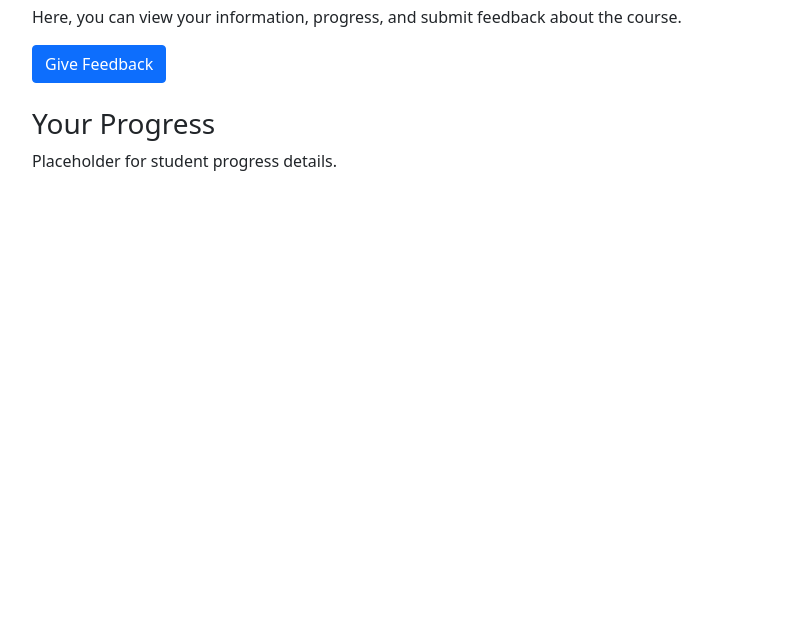
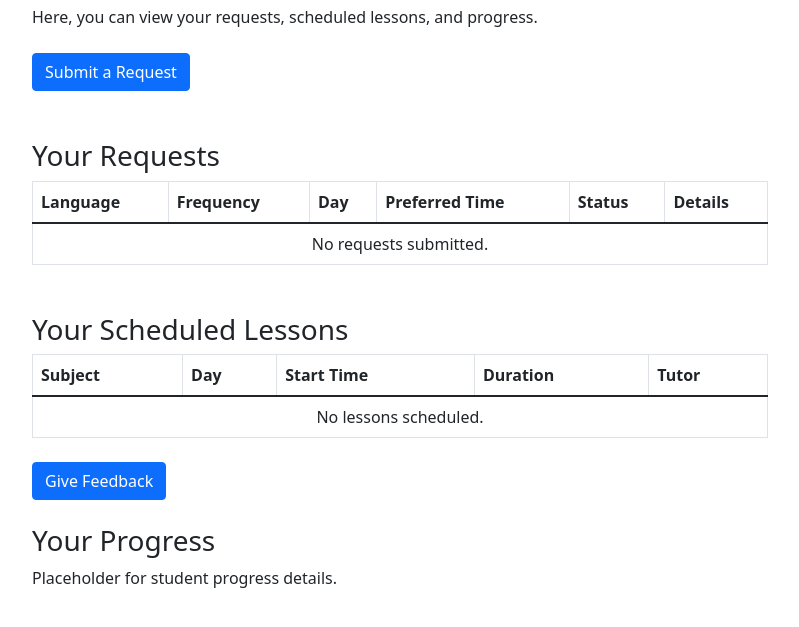
Before and after one commit to sarutafeel/Team_Lynx, a Django app: template tutorials/templates/student_dashboard.html in a window 1280 px wide. Shown: the part 155-782 px from the top of the page, without its empty margins (240-1039 px from the left). Run offline with Django 3.2, Linux system fonts and the light colour scheme; the template is opened without the code that fills it, so the values that code supplies are empty; some libraries are stand-ins or nearby versions.

Commit message:
add tutor and students request dashboard

```diff
--- a/code_tutors/urls.py
+++ b/code_tutors/urls.py
@@ -20,7 +20,7 @@ from django.contrib import admin
 from django.urls import path
 from tutorials import views
 from django.views.generic import TemplateView
-from tutorials.views import student_dashboard, tutor_dashboard, admin_dashboard, FeedbackView
+from tutorials.views import student_dashboard, tutor_dashboard, admin_dashboard, FeedbackView, submit_student_request,submit_tutor_request
 
 
 urlpatterns = [
@@ -43,6 +43,8 @@ urlpatterns = [
     path('student/dashboard/', views.student_dashboard, name='student_dashboard'),
     path('tutor/dashboard/', views.tutor_dashboard, name='tutor_dashboard'),
     path('submit-feedback/', views.FeedbackView.as_view(), name='submit_feedback'),
+    path('student/request/', submit_student_request, name='submit_student_request'),
+    path('tutor/request/', submit_tutor_request, name='submit_tutor_request'),
 ]
 
 urlpatterns += static(settings.STATIC_URL, document_root=settings.STATIC_ROOT)
--- a/tutorials/forms.py
+++ b/tutorials/forms.py
@@ -161,7 +161,6 @@ class StudentRequestForm(forms.ModelForm):
             'preferred_time',
             'additional_details',
             'difficulty',
-            'status'
         ]
         widgets = {
             'preferred_time': forms.TimeInput(format='%H:%M', attrs={'type': 'time'}),
--- a/tutorials/templates/student_dashboard.html
+++ b/tutorials/templates/student_dashboard.html
@@ -6,18 +6,91 @@
         <div class="col-md-8 offset-md-2">
             <h1>Welcome to Your Dashboard, {{ user.username }}!</h1>
 
-            <p>Here, you can view your information, progress, and submit feedback about the course.</p>
+            <p>Here, you can view your requests, scheduled lessons, and progress.</p>
+
+            <!-- Request Button -->
+            <div class="mt-4">
+                <a href="{% url 'submit_student_request' %}" class="btn btn-primary">Submit a Request</a>
+            </div>
+
+            <!-- Display Student Requests -->
+            <div class="mt-5">
+                <h3>Your Requests</h3>
+                <table class="table table-bordered">
+                    <thead>
+                        <tr>
+                            <th>Language</th>
+                            <th>Frequency</th>
+                            <th>Day</th>
+                            <th>Preferred Time</th>
+                            <th>Status</th>
+                            <th>Details</th>
+                        </tr>
+                    </thead>
+                    <tbody>
+                        {% for request in student_requests %}
+                        <tr>
+                            <td>{{ request.language }}</td>
+                            <td>{{ request.frequency }}</td>
+                            <td>{{ request.day_of_week }}</td>
+                            <td>{{ request.preferred_time }}</td>
+                            <td>
+                                <span class="badge {% if request.status == 'Pending' %}bg-warning{% elif request.status == 'Approved' %}bg-success{% else %}bg-danger{% endif %}">
+                                    {{ request.status }}
+                                </span>
+                            </td>
+                            <td>{{ request.additional_details }}</td>
+                        </tr>
+                        {% empty %}
+                        <tr>
+                            <td colspan="6" class="text-center">No requests submitted.</td>
+                        </tr>
+                        {% endfor %}
+                    </tbody>
+                </table>
+            </div>
+
+            <!-- Display Scheduled Lessons -->
+            <div class="mt-5">
+                <h3>Your Scheduled Lessons</h3>
+                <table class="table table-bordered">
+                    <thead>
+                        <tr>
+                            <th>Subject</th>
+                            <th>Day</th>
+                            <th>Start Time</th>
+                            <th>Duration</th>
+                            <th>Tutor</th>
+                        </tr>
+                    </thead>
+                    <tbody>
+                        {% for lesson in lessons %}
+                        <tr>
+                            <td>{{ lesson.subject }}</td>
+                            <td>{{ lesson.day_of_week }}</td>
+                            <td>{{ lesson.start_time }}</td>
+                            <td>{{ lesson.duration }} mins</td>
+                            <td>{{ lesson.tutor.first_name }} {{ lesson.tutor.last_name }}</td>
+                        </tr>
+                        {% empty %}
+                        <tr>
+                            <td colspan="5" class="text-center">No lessons scheduled.</td>
+                        </tr>
+                        {% endfor %}
+                    </tbody>
+                </table>
+            </div>
 
             <!-- Feedback Button -->
-            <a href="{% url 'submit_feedback' %}" class="btn btn-primary">Give Feedback</a>
+            <div class="mt-4">
+                <a href="{% url 'submit_feedback' %}" class="btn btn-primary">Give Feedback</a>
+            </div>
 
-            <!-- Add other dashboard content below, such as progress, assignments, etc. -->
+            <!-- Placeholder for Student Progress -->
             <div class="mt-4">
                 <h3>Your Progress</h3>
                 <p>Placeholder for student progress details.</p>
-                <!-- More student-specific information here -->
             </div>
-
         </div>
     </div>
 </div>
```
Also changed, not shown: tutorials/templates/submit_student_request.html (added, +12 -0 lines), tutorials/templates/submit_tutor_request.html (added, +12 -0 lines), tutorials/templates/tutor_dashboard.html (+12 -5 lines), tutorials/views.py (+55 -10 lines).
